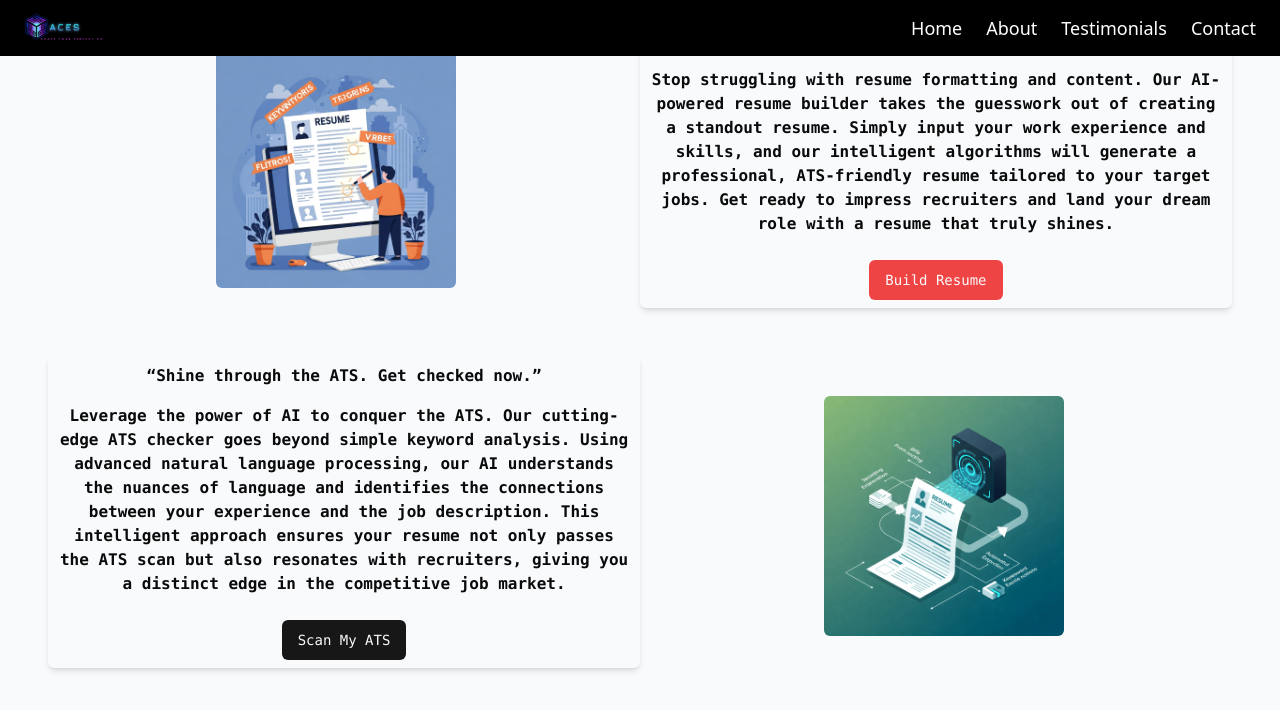
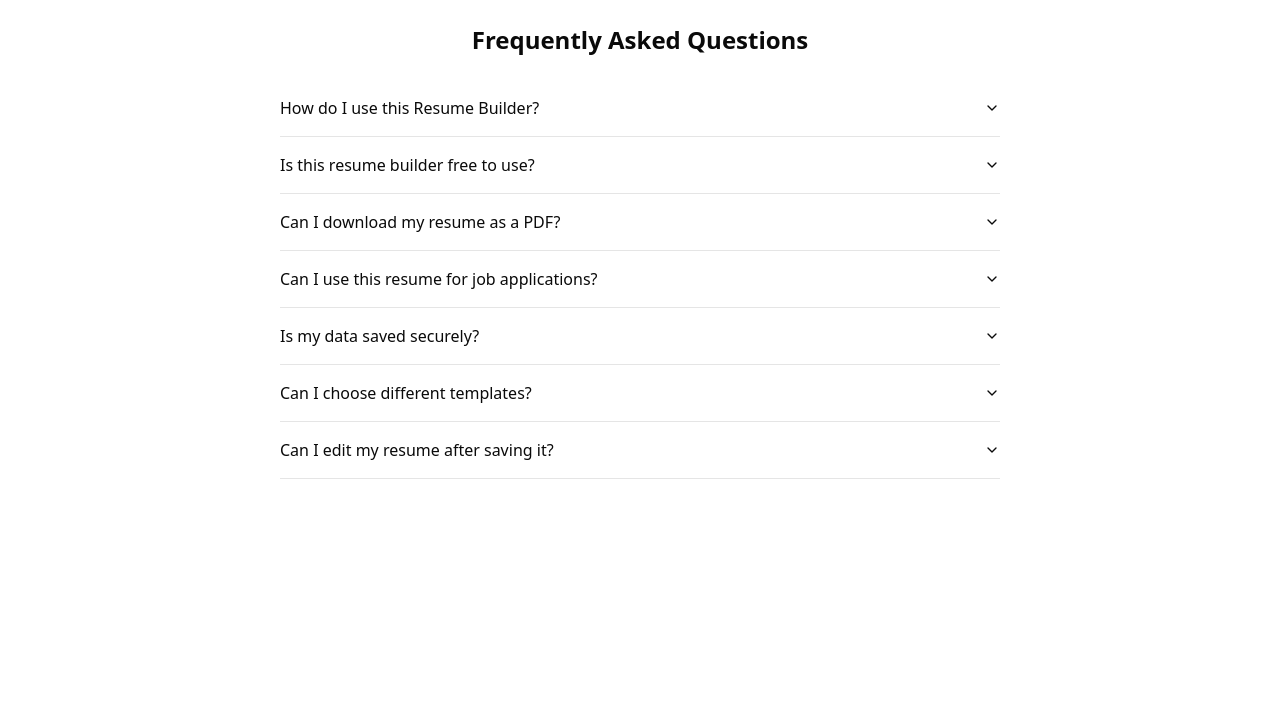
Before and after one commit to HemaEsther/ACES_, a React (Vite) app in the folder client/: page / in a window 1280 px wide. Shown: the top 710 px of the page. Built offline with nearby package versions, Linux system fonts and the light colour scheme.

Commit message:
FAQs done

```diff
--- a/client/package.json
+++ b/client/package.json
@@ -10,6 +10,7 @@
     "preview": "vite preview"
   },
   "dependencies": {
+    "@radix-ui/react-accordion": "^1.2.3",
     "@radix-ui/react-slot": "^1.1.2",
     "class-variance-authority": "^0.7.1",
     "clsx": "^2.1.1",
@@ -26,6 +27,7 @@
     "@types/react-dom": "^19.0.3",
     "@vitejs/plugin-react": "^4.3.4",
     "autoprefixer": "^10.4.20",
+    "daisyui": "^4.12.23",
     "eslint": "^9.19.0",
     "eslint-plugin-react": "^7.37.4",
     "eslint-plugin-react-hooks": "^5.0.0",
--- a/client/src/App.jsx
+++ b/client/src/App.jsx
@@ -1,11 +1,13 @@
 import { LandingPage } from './pages'
 import './App.css'
 import { Button } from '@/components/ui/button'
+import FAQ from "@/components/FAQ";
 function App() {
 
   return (
    <>
-   <LandingPage />
+   {/* <LandingPage /> */}
+   <FAQ/>
    </>
   )
 }
--- a/client/src/Components_Page/index.js
+++ b/client/src/Components_Page/index.js
@@ -3,5 +3,6 @@ import Hero from "./Hero"
 import Feature from "./Feature"
 import Social from "./Social"
 import Footer from "./Footer"
+import FAQ from "@/components/FAQ";
 
-export { Header, Hero, Feature, Social, Footer }
+export { Header, Hero, Feature, Social, Footer,FAQ }
--- /dev/null
+++ b/client/src/components/FAQ.jsx
@@ -0,0 +1,85 @@
+import {
+  Accordion,
+  AccordionContent,
+  AccordionItem,
+  AccordionTrigger,
+} from "@/components/ui/accordion";
+
+const FAQ = () => {
+  return (
+    <div className="max-w-3xl mx-auto p-6">
+      <h2 className="text-2xl font-bold text-center mb-6">
+        Frequently Asked Questions
+      </h2>
+
+      <Accordion type="single" collapsible>
+        <AccordionItem value="faq-1">
+          <AccordionTrigger>How do I use this Resume Builder?</AccordionTrigger>
+          <AccordionContent>
+            You can start by filling out the required fields, uploading your
+            details, and choosing a template. Once done, you can preview and
+            download your resume.
+          </AccordionContent>
+        </AccordionItem>
+
+        <AccordionItem value="faq-2">
+          <AccordionTrigger>
+            Is this resume builder free to use?
+          </AccordionTrigger>
+          <AccordionContent>
+            Yes, it is completely free. You can create, edit, and download your
+            resume without any charges.
+          </AccordionContent>
+        </AccordionItem>
+
+        <AccordionItem value="faq-3">
+          <AccordionTrigger>
+            Can I download my resume as a PDF?
+          </AccordionTrigger>
+          <AccordionContent>
+            Absolutely! Once you've customized your resume, click on the
+            "Download" button to save it as a PDF file.
+          </AccordionContent>
+        </AccordionItem>
+
+        <AccordionItem value="faq-4">
+          <AccordionTrigger>
+            Can I use this resume for job applications?
+          </AccordionTrigger>
+          <AccordionContent>
+            Yes, our resumes are designed to be professional and ATS-friendly,
+            making them suitable for job applications.
+          </AccordionContent>
+        </AccordionItem>
+
+        <AccordionItem value="faq-5">
+          <AccordionTrigger>Is my data saved securely?</AccordionTrigger>
+          <AccordionContent>
+            Yes, we prioritize your privacy. Your data is securely stored and
+            can be deleted anytime.
+          </AccordionContent>
+        </AccordionItem>
+
+        <AccordionItem value="faq-6">
+          <AccordionTrigger>Can I choose different templates?</AccordionTrigger>
+          <AccordionContent>
+            Yes, we offer multiple templates. You can preview and switch
+            templates before downloading your resume.
+          </AccordionContent>
+        </AccordionItem>
+
+        <AccordionItem value="faq-7">
+          <AccordionTrigger>
+            Can I edit my resume after saving it?
+          </AccordionTrigger>
+          <AccordionContent>
+            Absolutely! You can return anytime, make changes, and download the
+            updated version.
+          </AccordionContent>
+        </AccordionItem>
+      </Accordion>
+    </div>
+  );
+};
+
+export default FAQ;
--- /dev/null
+++ b/client/src/components/ui/accordion.jsx
@@ -0,0 +1,41 @@
+import * as React from "react"
+import * as AccordionPrimitive from "@radix-ui/react-accordion"
+import { ChevronDown } from "lucide-react"
+
+import { cn } from "@/lib/utils"
+
+const Accordion = AccordionPrimitive.Root
+
+const AccordionItem = React.forwardRef(({ className, ...props }, ref) => (
+  <AccordionPrimitive.Item ref={ref} className={cn("border-b", className)} {...props} />
+))
+AccordionItem.displayName = "AccordionItem"
+
+const AccordionTrigger = React.forwardRef(({ className, children, ...props }, ref) => (
+  <AccordionPrimitive.Header className="flex">
+    <AccordionPrimitive.Trigger
+      ref={ref}
+      className={cn(
+        "flex flex-1 items-center justify-between py-4 font-medium transition-all hover:underline [&[data-state=open]>svg]:rotate-180",
+        className
+      )}
+      {...props}>
+      {children}
+      <ChevronDown className="h-4 w-4 shrink-0 transition-transform duration-200" />
+    </AccordionPrimitive.Trigger>
+  </AccordionPrimitive.Header>
+))
+AccordionTrigger.displayName = AccordionPrimitive.Trigger.displayName
+
+const AccordionContent = React.forwardRef(({ className, children, ...props }, ref) => (
+  <AccordionPrimitive.Content
+    ref={ref}
+    className="overflow-hidden text-sm transition-all data-[state=closed]:animate-accordion-up data-[state=open]:animate-accordion-down"
+    {...props}>
+    <div className={cn("pb-4 pt-0", className)}>{children}</div>
+  </AccordionPrimitive.Content>
+))
+
+AccordionContent.displayName = AccordionPrimitive.Content.displayName
+
+export { Accordion, AccordionItem, AccordionTrigger, AccordionContent }
--- a/client/tailwind.config.js
+++ b/client/tailwind.config.js
@@ -1,4 +1,5 @@
 /** @type {import('tailwindcss').Config} */
+
 export default {
     darkMode: ["class"],
     content: [
@@ -53,8 +54,30 @@ export default {
   				'4': 'hsl(var(--chart-4))',
   				'5': 'hsl(var(--chart-5))'
   			}
+  		},
+  		keyframes: {
+  			'accordion-down': {
+  				from: {
+  					height: '0'
+  				},
+  				to: {
+  					height: 'var(--radix-accordion-content-height)'
+  				}
+  			},
+  			'accordion-up': {
+  				from: {
+  					height: 'var(--radix-accordion-content-height)'
+  				},
+  				to: {
+  					height: '0'
+  				}
+  			}
+  		},
+  		animation: {
+  			'accordion-down': 'accordion-down 0.2s ease-out',
+  			'accordion-up': 'accordion-up 0.2s ease-out'
   		}
   	}
   },
-  plugins: [require("tailwindcss-animate")],
+  plugins: [require("tailwindcss-animate"),require("daisyui")],
 }
```
Also changed, not shown: 1 other file (tests, documents, lock files or other folders).
